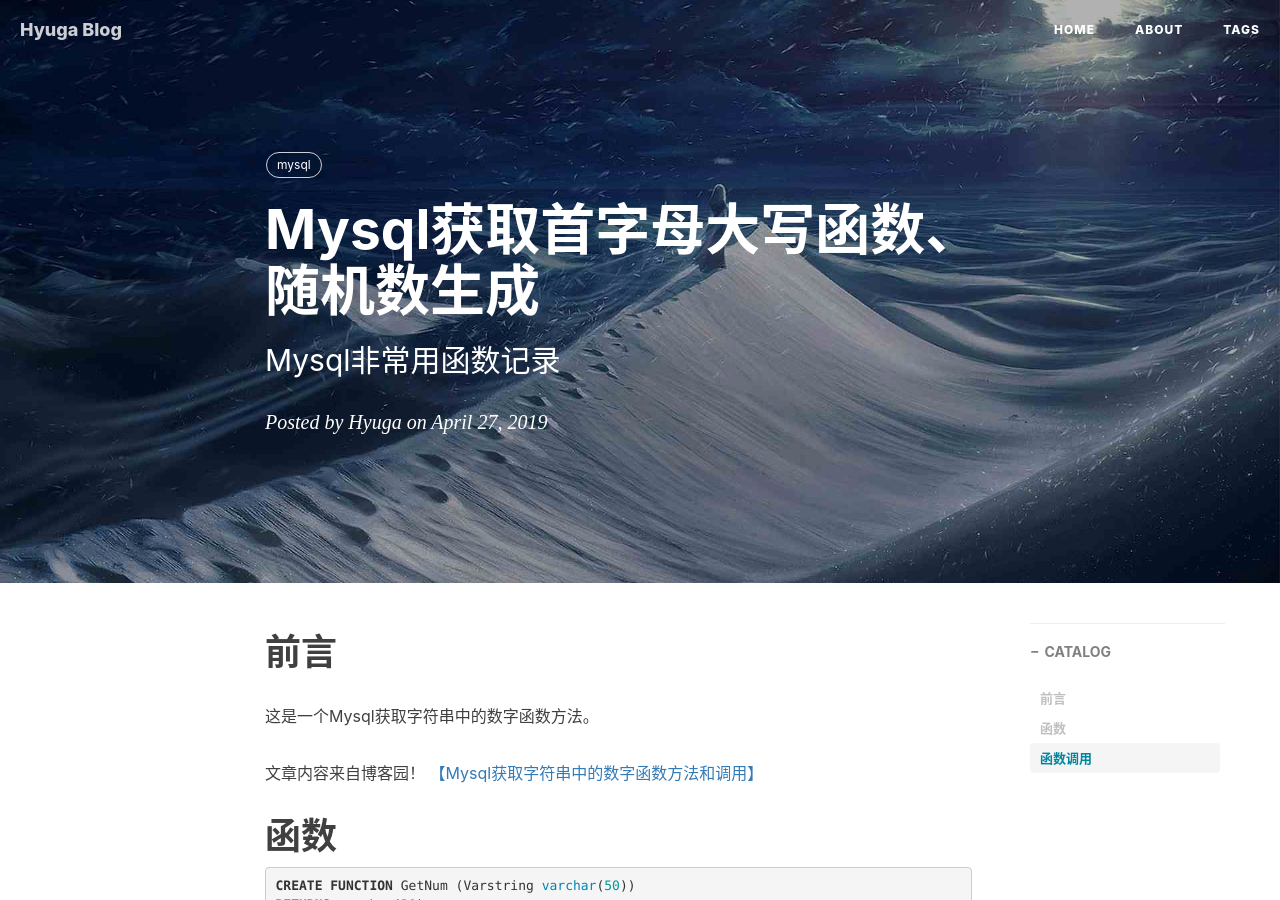
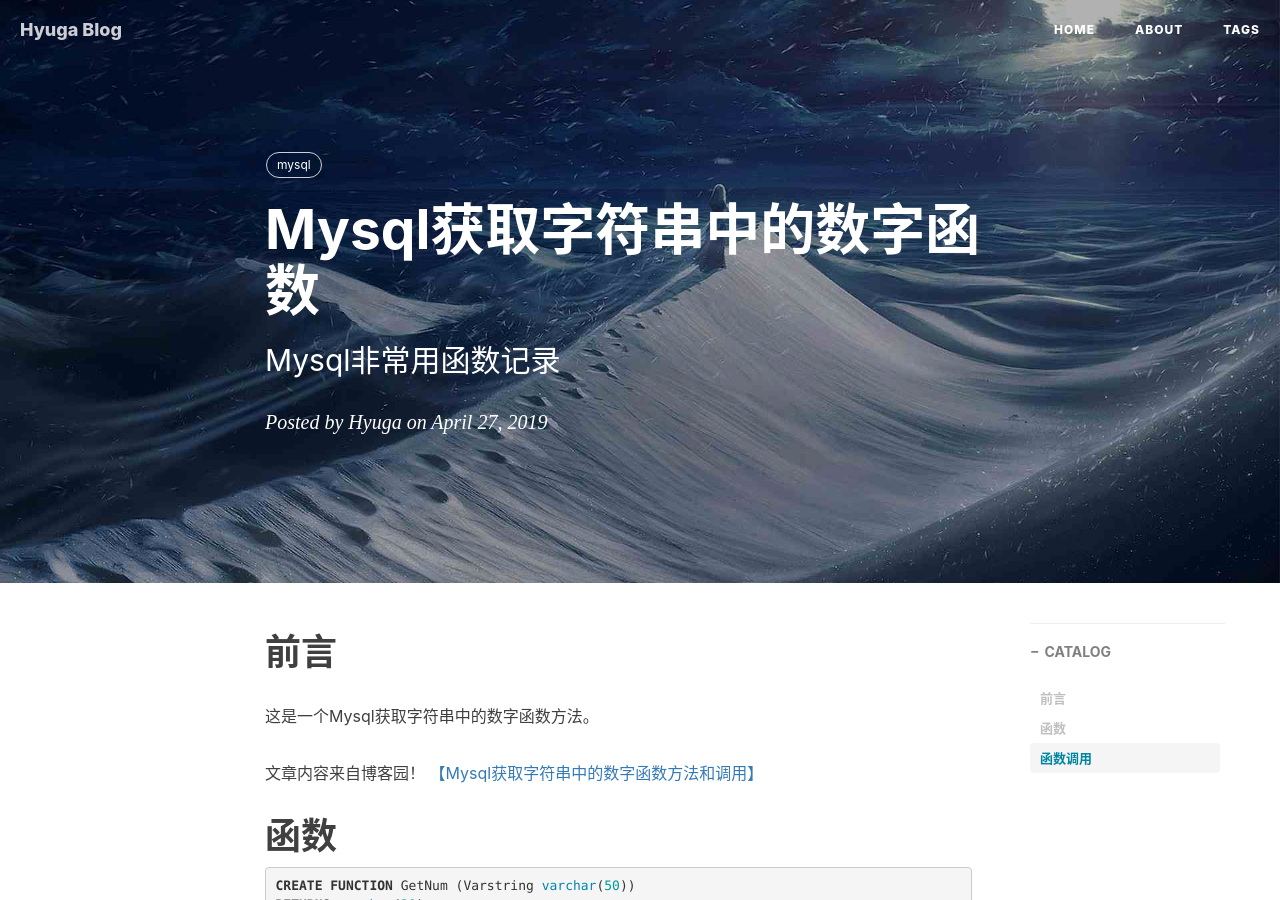
Before and after one commit to hyuga0410/hyuga.github.io, a Jekyll site: the page built from _posts/2019-04-27-mysql-function-2.md, in a window 1280 px wide and 900 px high. Built offline with Jekyll 4.4.1, drawn with Linux system fonts in a browser that asks for light colours; nearby versions of some CDN libraries; comment, search, counter and statistics services are not loaded.

```diff
--- a/_posts/2019-04-27-mysql-function-2.md
+++ b/_posts/2019-04-27-mysql-function-2.md
@@ -1,6 +1,6 @@
 ---
 layout:       post
-title:        "Mysql获取首字母大写函数、随机数生成"
+title:        "Mysql获取字符串中的数字函数"
 subtitle:     "Mysql非常用函数记录"
 date:         2019-04-27 15:42:05
 author:       "Hyuga"
```
